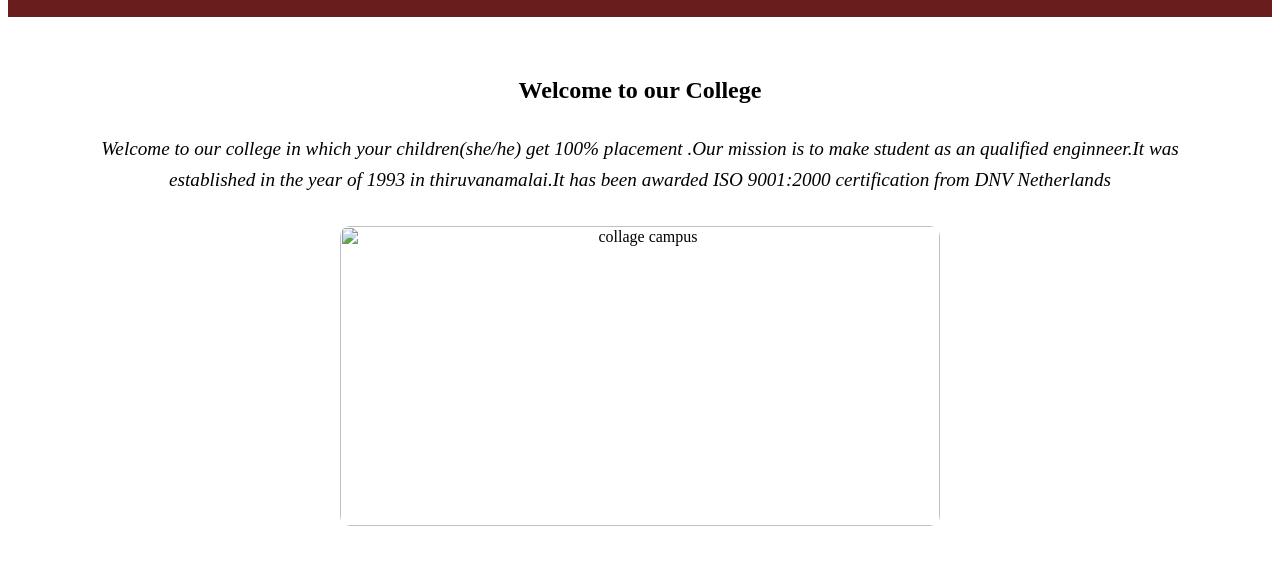
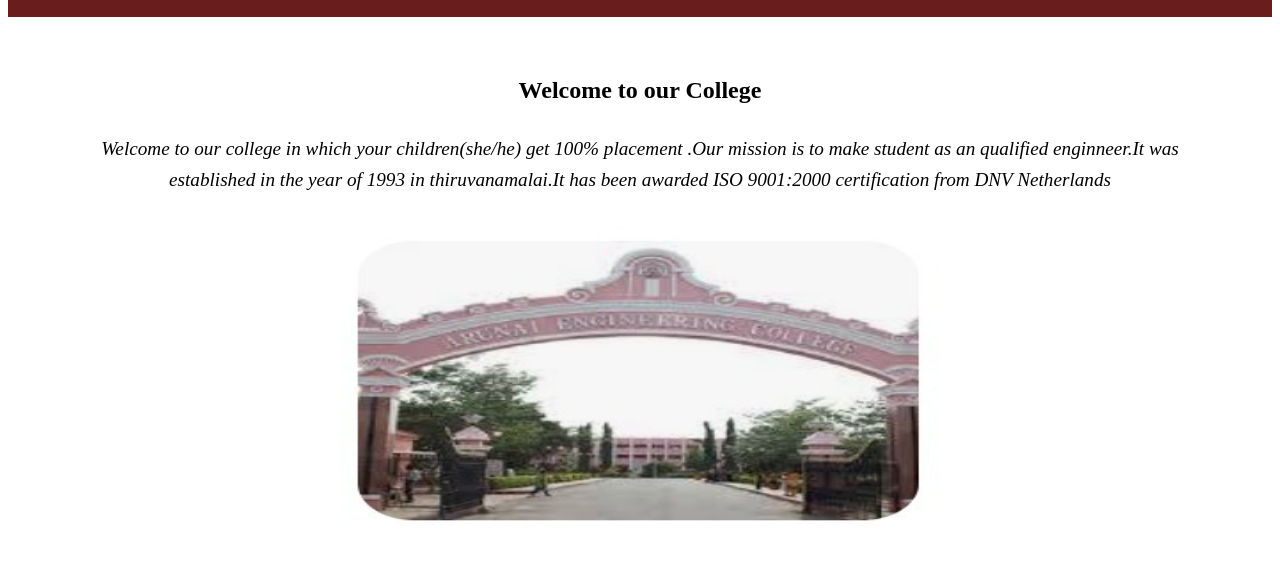
Before and after one commit to Arthithandavarayan/HTML-COLLEGE-WEBSITE, a plain HTML site: page index.html in a window 1280 px wide. Shown: the part 217-778 px from the top of the page. Drawn offline with Linux system fonts and the light colour scheme.

Commit message:
first commit

```diff
--- a/index.html
+++ b/index.html
@@ -142,7 +142,7 @@
          <section>
             <h2>Welcome to our College</h2>
             <p >Welcome to our college in which your children(she/he) get 100% placement .Our mission is to make student as an qualified enginneer.It was established in the year of 1993 in thiruvanamalai.It has been awarded ISO 9001:2000 certification from DNV Netherlands</p>
-            <img src="img/clg.jpg" alt="collage campus" width="600px" height="300px" ></img><br><br>
+            <img src="img/aec.jpeg" alt="collage campus" width="600px" height="300px" ></img><br><br>
             <p>Start your future enrolling courses in our college.</p><br>
             <button><b>ENROLL NOW</b></button>
     </section>
```
Also changed, not shown: img/aec.jpeg (renamed from clg.jpg), img/clg.jpg (added).
